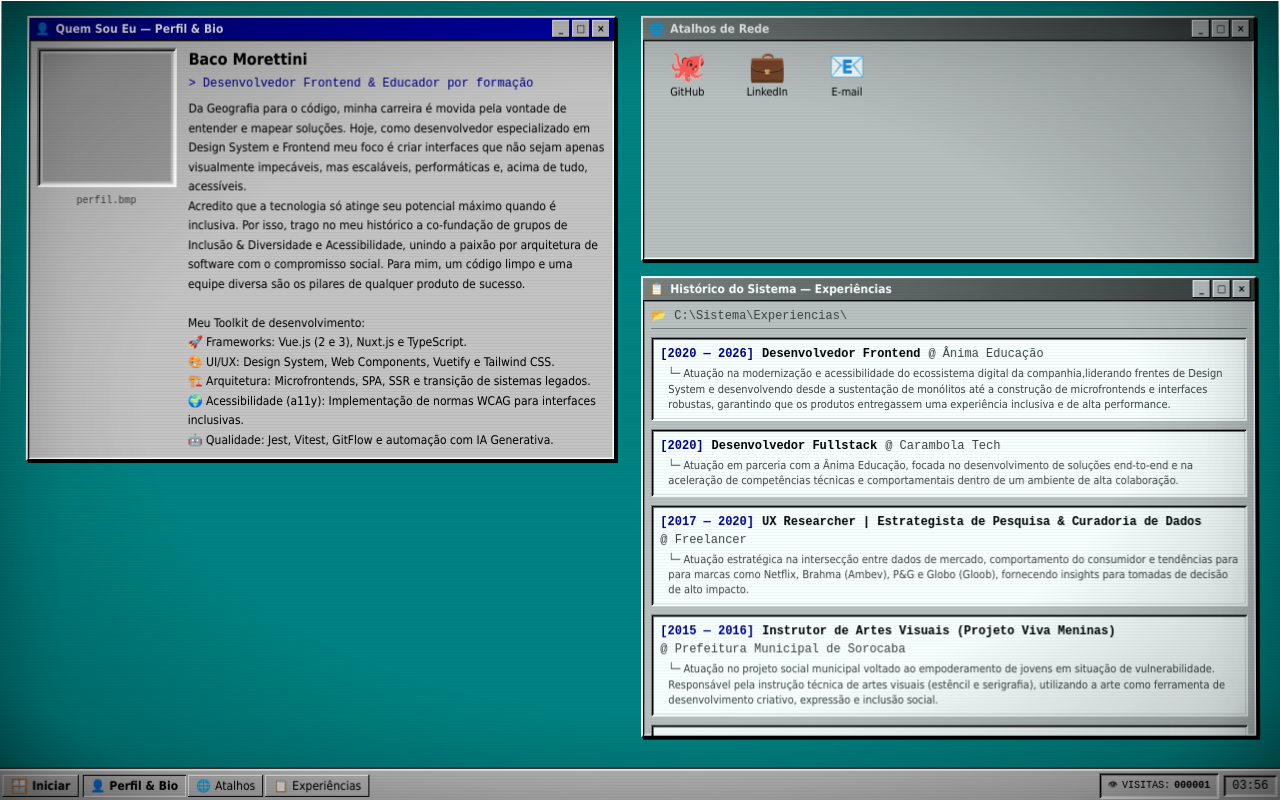
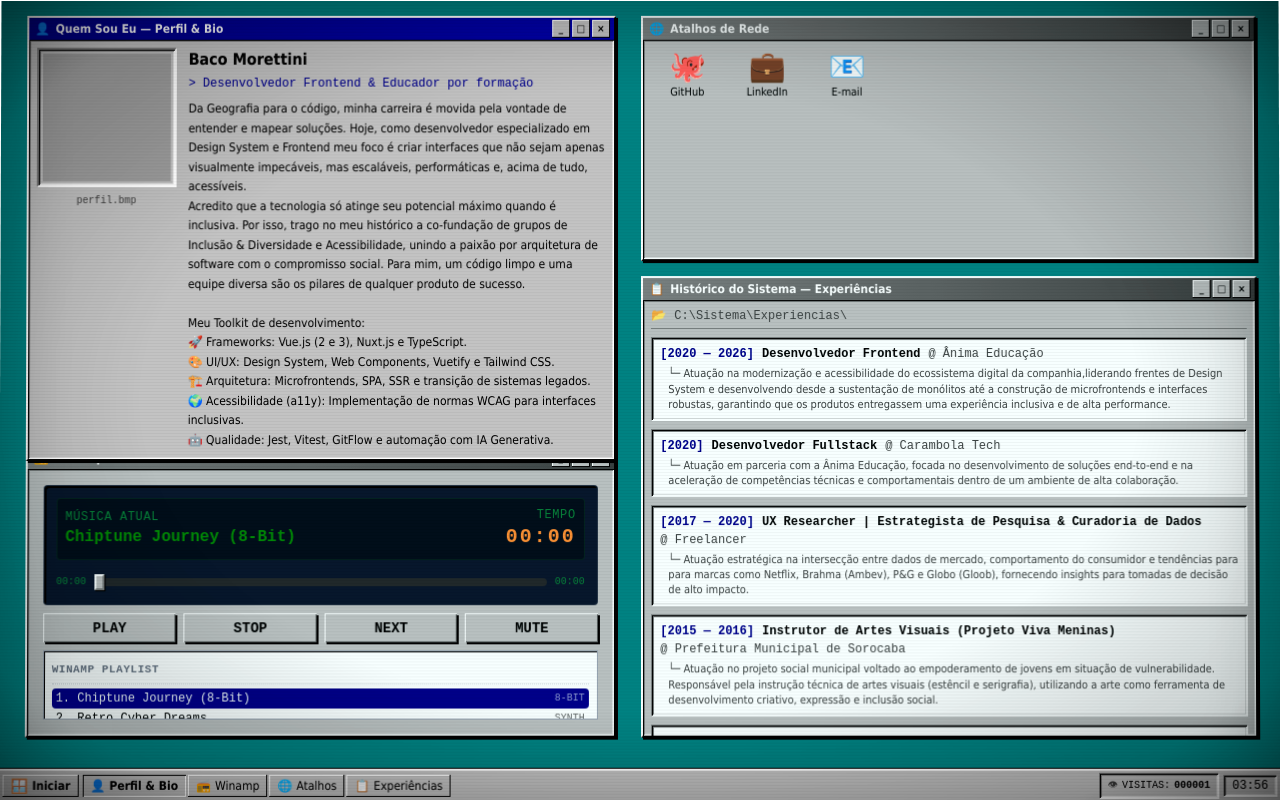
Before and after one commit to imorettini/portfolio-baco, a Vue app: page / in a window 1280 px wide. Built offline with nearby package versions, Linux system fonts and the light colour scheme; grey boxes are pictures that could not be loaded.

Commit message:
Adicionando music player

```diff
--- a/src/App.vue
+++ b/src/App.vue
@@ -5,6 +5,7 @@ import ProfileWindow from './components/ProfileWindow.vue'
 import LinksWindow from './components/LinksWindow.vue'
 import ExperienceWindow from './components/ExperienceWindow.vue'
 import Taskbar from './components/Taskbar.vue'
+import MusicPlayer from './components/MusicPlayer.vue';
 import { useWindowManager } from './composables/useWindowManager.js'
 
 const WINDOW_DEFS = [
@@ -13,11 +14,22 @@ const WINDOW_DEFS = [
     title: 'Quem Sou Eu — Perfil & Bio',
     shortTitle: 'Perfil & Bio',
     icon: '👤',
-    defaultZ: 3,
+    defaultZ: 4,
     minWidth: 300,
     minHeight: 220,
     defaultBounds: { xPct: 0.02, yPct: 0.02, wPct: 0.46, hPct: 0.58 },
     mobileBounds: { xPct: 0.02, yPct: 0.02, wPct: 0.96, hPct: 0.36 },
+  },
+  {
+    id: 'winamp',
+    title: 'Winamp v2.95',
+    shortTitle: 'Winamp',
+    icon: '📻',
+    defaultZ: 3,
+    minWidth: 280,
+    minHeight: 230,
+    defaultBounds: { xPct: 0.02, yPct: 0.58, wPct: 0.46, hPct: 0.38 },
+    mobileBounds: { xPct: 0.02, yPct: 0.4, wPct: 0.96, hPct: 0.26 },
   },
   {
     id: 'links',
@@ -121,12 +133,36 @@ onUnmounted(() => {
         <ProfileWindow />
       </Win95Window>
 
+      <Win95Window
+        v-if="!getWindow('winamp')?.closed"
+        id="winamp"
+       :title="WINDOW_DEFS[1].title"
+        :icon="WINDOW_DEFS[1].icon"
+        :min-width="getDef('winamp')?.minWidth"
+        :min-height="getDef('winamp')?.minHeight"
+        :minimized="getWindow('winamp')?.minimized ?? false"
+        :maximized="getWindow('winamp')?.maximized ?? false"
+        :active="getWindow('winamp')?.active ?? false"
+        :z-index="getWindow('winamp')?.zIndex ?? 1"
+        :x="getWindow('winamp')?.x ?? 0"
+        :y="getWindow('winamp')?.y ?? 0"
+        :width="getWindow('winamp')?.width ?? 300"
+        :height="getWindow('winamp')?.height ?? 250"
+        @focus="focus"
+        @minimize="minimize"
+        @maximize="onMaximize"
+        @close="close"
+        @update-bounds="onUpdateBounds"
+      >
+        <MusicPlayer />
+      </Win95Window>
+
       <!-- Links -->
       <Win95Window
         v-if="!getWindow('links')?.closed"
         id="links"
-        :title="WINDOW_DEFS[1].title"
-        :icon="WINDOW_DEFS[1].icon"
+        :title="WINDOW_DEFS[2].title"
+        :icon="WINDOW_DEFS[2].icon"
         :min-width="getDef('links')?.minWidth"
         :min-height="getDef('links')?.minHeight"
         :minimized="getWindow('links')?.minimized ?? false"
@@ -150,8 +186,8 @@ onUnmounted(() => {
       <Win95Window
         v-if="!getWindow('experience')?.closed"
         id="experience"
-        :title="WINDOW_DEFS[2].title"
-        :icon="WINDOW_DEFS[2].icon"
+        :title="WINDOW_DEFS[3].title"
+        :icon="WINDOW_DEFS[3].icon"
         :min-width="getDef('experience')?.minWidth"
         :min-height="getDef('experience')?.minHeight"
         :minimized="getWindow('experience')?.minimized ?? false"
--- /dev/null
+++ b/src/components/MusicPlayer.vue
@@ -0,0 +1,223 @@
+<template>
+    <div class="flex flex-col h-full text-black select-none font-mono text-sm bg-[#c0c0c0]">
+      <div class="bg-[#0f172a] p-3 m-2 rounded shadow-[inset_2px_2px_0px_rgba(0,0,0,1)] border border-white/10 text-[#00ff00] flex flex-col gap-2">
+
+        <div class="flex justify-between items-center bg-black/40 p-2 rounded border border-green-900/30">
+          <div class="truncate w-2/3">
+            <span class="text-xs text-green-700 block uppercase tracking-wider text-[10px]">Música Atual</span>
+            <div class="animate-pulse truncate font-bold text-base">
+              {{ currentTrack.title }}
+            </div>
+          </div>
+          <div class="text-right">
+            <span class="text-xs text-green-700 block uppercase tracking-wider text-[10px]">Tempo</span>
+            <div class="text-xl font-bold font-mono tracking-widest text-orange-400">
+              {{ formatTime(currentTime) }}
+            </div>
+          </div>
+        </div>
+
+        <div class="flex items-center gap-2 mt-1">
+          <span class="text-[10px] text-green-700">00:00</span>
+          <input
+            type="range"
+            min="0"
+            :max="duration || 100"
+            :value="currentTime"
+            @input="onSeek"
+            class="w-full accent-[#00ff00] bg-zinc-800 h-2 rounded cursor-pointer appearance-none"
+          />
+          <span class="text-[10px] text-green-700">{{ formatTime(duration) }}</span>
+        </div>
+      </div>
+
+      <div class="grid grid-cols-4 gap-2 px-2 pb-2">
+        <button
+          @click="togglePlay"
+          class="active:shadow-[inset_2px_2px_0px_rgba(0,0,0,1)] shadow-[2px_2px_0px_rgba(0,0,0,1),_inset_-1px_-1px_0px_rgba(0,0,0,0.5)] border-t border-l border-white bg-[#c0c0c0] py-1 font-bold text-center hover:bg-[#d4d4d4]"
+          :class="{ 'bg-zinc-400 shadow-[inset_1px_1px_0px_rgba(0,0,0,1)]': isPlaying }"
+        >
+          {{ isPlaying ? 'PAUSE' : 'PLAY' }}
+        </button>
+
+        <button
+          @click="stopTrack"
+          class="active:shadow-[inset_2px_2px_0px_rgba(0,0,0,1)] shadow-[2px_2px_0px_rgba(0,0,0,1),_inset_-1px_-1px_0px_rgba(0,0,0,0.5)] border-t border-l border-white bg-[#c0c0c0] py-1 font-bold text-center hover:bg-[#d4d4d4]"
+        >
+          STOP
+        </button>
+
+        <button
+          @click="nextTrack"
+          class="active:shadow-[inset_2px_2px_0px_rgba(0,0,0,1)] shadow-[2px_2px_0px_rgba(0,0,0,1),_inset_-1px_-1px_0px_rgba(0,0,0,0.5)] border-t border-l border-white bg-[#c0c0c0] py-1 font-bold text-center hover:bg-[#d4d4d4]"
+        >
+          NEXT
+        </button>
+
+        <button
+          @click="toggleMute"
+          class="active:shadow-[inset_2px_2px_0px_rgba(0,0,0,1)] shadow-[2px_2px_0px_rgba(0,0,0,1),_inset_-1px_-1px_0px_rgba(0,0,0,0.5)] border-t border-l border-white bg-[#c0c0c0] py-1 font-bold text-center hover:bg-[#d4d4d4]"
+          :class="{ 'bg-red-200': isMuted }"
+        >
+          {{ isMuted ? 'UNMUTE' : 'MUTE' }}
+        </button>
+      </div>
+
+      <div class="flex-1 p-2 m-2 mt-0 bg-white border border-gray-400 shadow-[inset_1px_1px_0px_rgba(0,0,0,1)] overflow-y-auto max-h-[140px]">
+        <div class="text-[11px] uppercase tracking-wider text-gray-500 font-bold mb-1 border-b pb-1 border-dotted border-gray-300">
+          Winamp Playlist
+        </div>
+        <ul>
+          <li
+            v-for="(track, index) in playlist"
+            :key="index"
+            @click="selectTrack(index)"
+            class="cursor-pointer px-1 py-0.5 text-xs truncate rounded flex justify-between items-center"
+            :class="currentTrackIndex === index ? 'bg-[#000080] text-white' : 'text-black hover:bg-gray-200'"
+          >
+            <span>{{ index + 1 }}. {{ track.title }}</span>
+            <span class="text-[10px] opacity-60">{{ track.genre }}</span>
+          </li>
+        </ul>
+      </div>
+    </div>
+  </template>
+
+  <script setup>
+  import { ref, onMounted, onBeforeUnmount, computed } from 'vue';
+
+  const playlist = ref([
+    {
+      title: "Chiptune Journey (8-Bit)",
+      url: "https://www.soundhelix.com/examples/mp3/SoundHelix-Song-9.mp3",
+      genre: "8-BIT"
+    },
+    {
+      title: "Retro Cyber Dreams",
+      url: "https://www.soundhelix.com/examples/mp3/SoundHelix-Song-2.mp3",
+      genre: "SYNTH"
+    },
+    {
+      title: "Windows 95 Lo-Fi Anthems",
+      url: "https://www.soundhelix.com/examples/mp3/SoundHelix-Song-3.mp3",
+      genre: "LO-FI"
+    }
+  ]);
+
+  const currentTrackIndex = ref(0);
+  const isPlaying = ref(false);
+  const isMuted = ref(false);
+  const currentTime = ref(0);
+  const duration = ref(0);
+
+  let audio = null;
+
+  const currentTrack = computed(() => playlist.value[currentTrackIndex.value]);
+
+  // Inicializar Áudio de forma segura
+  onMounted(() => {
+    initAudio();
+  });
+
+  onBeforeUnmount(() => {
+    if (audio) {
+      audio.pause();
+      audio.removeEventListener('timeupdate', updateProgress);
+      audio.removeEventListener('loadedmetadata', updateDuration);
+      audio.removeEventListener('ended', nextTrack);
+    }
+  });
+
+  const initAudio = () => {
+    if (audio) {
+      audio.pause();
+    }
+
+    audio = new Audio(currentTrack.value.url);
+    audio.muted = isMuted.value;
+
+    audio.addEventListener('timeupdate', updateProgress);
+    audio.addEventListener('loadedmetadata', updateDuration);
+    audio.addEventListener('ended', nextTrack);
+
+    if (isPlaying.value) {
+      audio.play().catch(() => {
+        isPlaying.value = false; // Previne o erro de autoplay bloqueado pelo navegador
+      });
+    }
+  };
+
+  const togglePlay = () => {
+    if (!audio) return;
+    if (isPlaying.value) {
+      audio.pause();
+      isPlaying.value = false;
+    } else {
+      audio.play().then(() => {
+        isPlaying.value = true;
+      }).catch(err => console.log("Interação prévia do usuário necessária:", err));
+    }
+  };
+
+  const stopTrack = () => {
+    if (!audio) return;
+    audio.pause();
+    audio.currentTime = 0;
+    isPlaying.value = false;
+    currentTime.value = 0;
+  };
+
+  const nextTrack = () => {
+    currentTrackIndex.value = (currentTrackIndex.value + 1) % playlist.value.length;
+    initAudio();
+  };
+
+  const selectTrack = (index) => {
+    currentTrackIndex.value = index;
+    isPlaying.value = true;
+    initAudio();
+  };
+
+  const toggleMute = () => {
+    if (!audio) return;
+    isMuted.value = !isMuted.value;
+    audio.muted = isMuted.value;
+  };
+
+  const updateProgress = () => {
+    if (audio) currentTime.value = audio.currentTime;
+  };
+
+  const updateDuration = () => {
+    if (audio) duration.value = audio.duration;
+  };
+
+  const onSeek = (e) => {
+    if (!audio) return;
+    const targetTime = parseFloat(e.target.value);
+    audio.currentTime = targetTime;
+    currentTime.value = targetTime;
+  };
+
+  // Formatador de tempo MM:SS
+  const formatTime = (time) => {
+    if (isNaN(time)) return '00:00';
+    const minutes = Math.floor(time / 60);
+    const seconds = Math.floor(time % 60);
+    return `${minutes.toString().padStart(2, '0')}:${seconds.toString().padStart(2, '0')}`;
+  };
+  </script>
+
+  <style scoped>
+  input[type="range"]::-webkit-slider-thumb {
+    background: #c0c0c0;
+    border: 2px solid #fff;
+    border-right-color: #7f7f7f;
+    border-bottom-color: #7f7f7f;
+    width: 10px;
+    height: 16px;
+    cursor: pointer;
+    appearance: none;
+    box-shadow: 1px 1px 1px #000;
+  }
+  </style>
```
Also changed, not shown: 1 other file (tests, documents, lock files or other folders).
